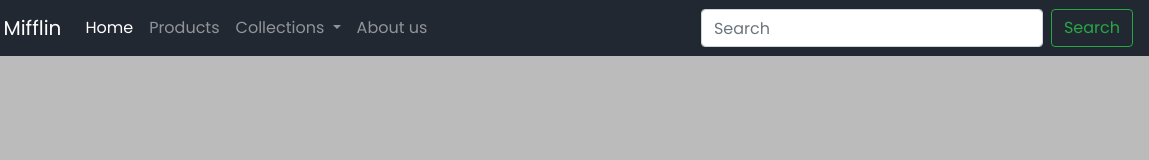
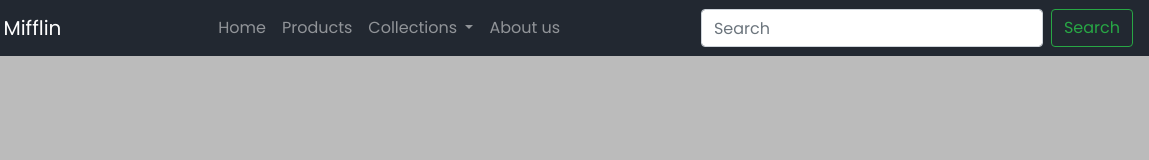
Before and after one commit to youssefkhaled08/Responsive-Ecommerce, a plain HTML site: page index.html in a window 1280 px wide. Shown: the full height of the page, 131-1280 px from the left. Drawn offline with nearby package versions, Linux system fonts and the light colour scheme.

Commit message:
Centered nav buttons

```diff
--- a/index.html
+++ b/index.html
@@ -34,8 +34,8 @@
         </button>
 
         <div class="animate__animated animate__fadeInDown collapse navbar-collapse" id="navbarTogglerDemo02">
-          <ul class="navbar-nav mr-auto mt-2 mt-lg-0">
-            <li class="nav-item active">
+          <ul class="navbar-nav mr-auto mt-2 mt-lg-0 mx-auto">
+            <li class="nav-item">
               <a class="nav-link" href="index.html">Home <span class="sr-only">(current)</span></a>
             </li>
             <li class="nav-item">
--- a/styles.css
+++ b/styles.css
@@ -14,5 +14,5 @@ body{
 }
 
 .animate__animated.animate__fadeInDown {
-    --animate-duration: 1.5s;
+    --animate-duration: 1s;
   }
```
